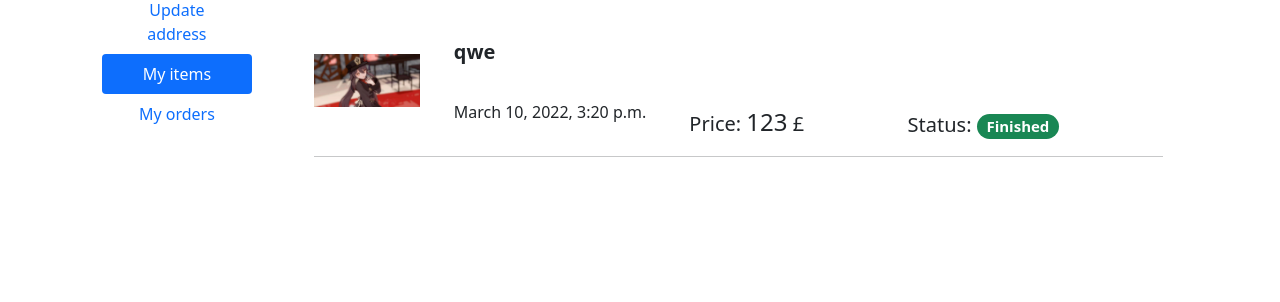
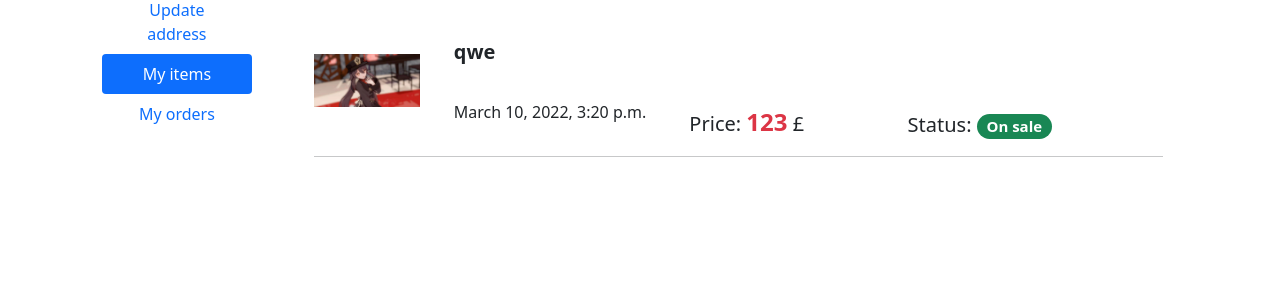
Before and after one commit to WenzheDai/Valuable_Again_Team3, a Django app: page /user/myItems in a window 1280 px wide. Shown: the part 196-498 px from the top of the page. Run offline with Django 3.2, Linux system fonts and the light colour scheme; a user stored in the database is signed in; data comes from the database, SQL or seed files in the repository; parts of the project's set-up code (start-up, migrations or seed data) failed here and were passed over; some libraries are stand-ins or nearby versions.

Commit message:
fix myItems status error

```diff
--- a/apps/user/views.py
+++ b/apps/user/views.py
@@ -163,7 +163,7 @@ class UserItemsView(LoginRequiredMixin, View):
 
         #get the user's items
         try:
-            itemList = Items.objects.filter(user=user).values('id', 'itemsName', 'price', 'create_time',
+            itemList = Items.objects.filter(user=user).values('id', 'itemsName', 'price', 'create_time', 'status',
                                                               'describe', 'itemCategory', 'itempicture__itemPicture').order_by('-create_time')
         except Address.DoesNotExist:
             itemList = None
--- a/templates/user/myItems.html
+++ b/templates/user/myItems.html
@@ -48,8 +48,8 @@
                             <div class="fw-bold fs-5 goods-name" onclick="window.location.href='{% url 'goods:detail' item.id %}'">{{ item.itemsName }}</div>
                             <div>{{ item.create_time }}</div>
                         </div>
-                        <div class="w-25 fs-5">Price:  <span class="fs-4">{{ item.price }}</span> £</div>
-                        <div class="w-25 fs-5">Status:  <span class="badge rounded-pill bg-success">Finished</span></div>
+                        <div class="w-25 fs-5">Price:  <span class="fs-4 fw-bold text-danger">{{ item.price }}</span> £</div>
+                        <div class="w-25 fs-5">Status:  <span class="badge rounded-pill {% if item.status == 'Booked' %}bg-primary{% elif item.status == 'On sale' %}bg-success{% else %}bg-secondary{% endif %}">{{ item.status }}</span></div>
                     </div>
                     <hr>
 
--- a/templates/user/orders.html
+++ b/templates/user/orders.html
@@ -59,7 +59,7 @@
                                         <img src="{{ MEDIA_URL }}/avatars/{{ order.seller__Profile_picture }}" width="40" height="40">
                                         <div class="m-1">{{ order.seller__username }}</div>
                                     </div>
-                                    <div class="mb-2">Price:  <span class="fs-4">{{ order.tradGood__price }}</span> £</div>
+                                    <div class="mb-2">Price:  <span class="fs-4 fw-bold text-danger">{{ order.tradGood__price }}</span> £</div>
                                 </div>
                                 <div class="goods-right-box">
                                     <div class="w-25 fs-6 d-flex mb-3">Status:
@@ -93,7 +93,7 @@
                                         <img src="{{ MEDIA_URL }}/avatars/{{ order.buyer__Profile_picture }}" width="40" height="40">
                                         <div class="m-1">{{ order.buyer__username }}</div>
                                     </div>
-                                    <div class="mb-2">Price:  <span class="fs-4">{{ order.tradGood__price }}</span> £</div>
+                                    <div class="mb-2">Price:  <span class="fs-4 fw-bold text-danger">{{ order.tradGood__price }}</span> £</div>
                                 </div>
                                 <div class="goods-right-box">
                                     <div class="w-25 fs-6 d-flex mb-3">Status:
```
